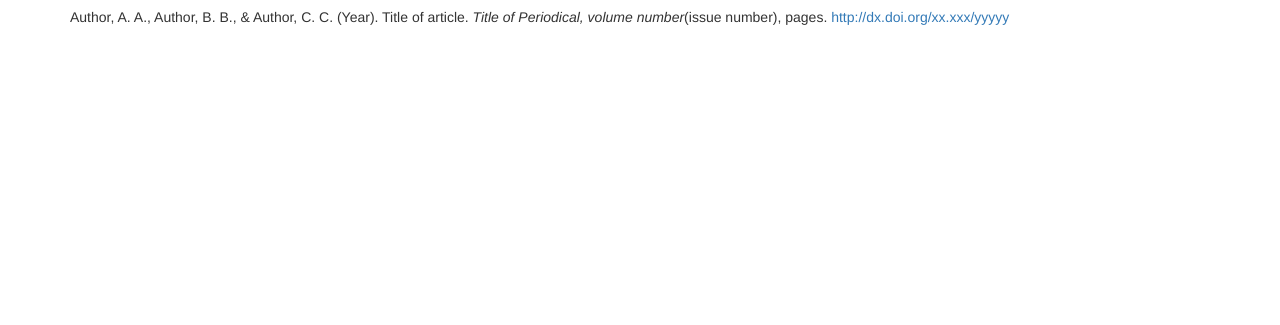
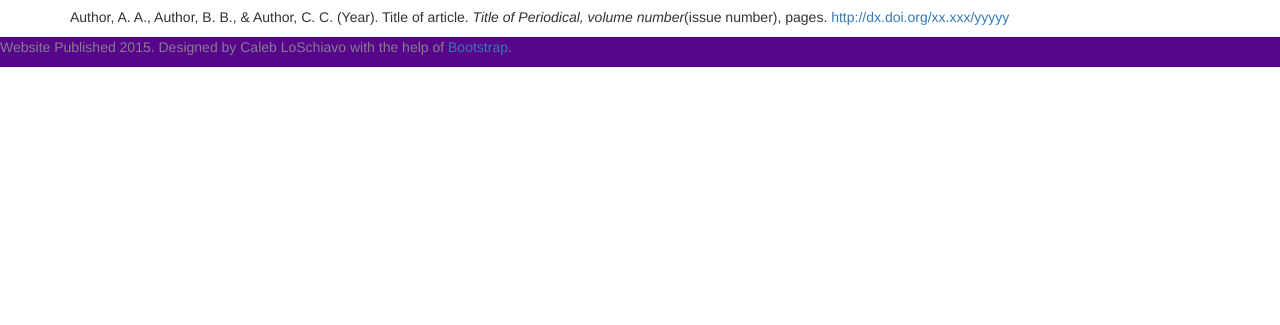
Before and after one commit to calebloschiavo/nyubellevuesite, a plain HTML site: page publications.html in a window 1280 px wide. Shown: the part 475-800 px from the top of the page. Drawn offline with Linux system fonts and the light colour scheme.

Commit message:
Update publications.html

```diff
--- a/publications.html
+++ b/publications.html
@@ -28,5 +28,8 @@
 			<p>Research paper citations would go here.</p>
 			<p>Author, A. A., Author, B. B., &amp; Author, C. C. (Year). Title of article. <i>Title of Periodical, volume number</i>(issue number), pages. <a href="http://dx.doi.org/xx.xxx/yyyyy">http://dx.doi.org/xx.xxx/yyyyy</a>
 		</div>
+	<p id="footer" class="footer-text">
+		Website Published 2015. Designed by Caleb LoSchiavo with the help of <a href="https://github.com/twbs/bootstrap">Bootstrap</a>.
+	</p>
 	</body>
 </html>
```
